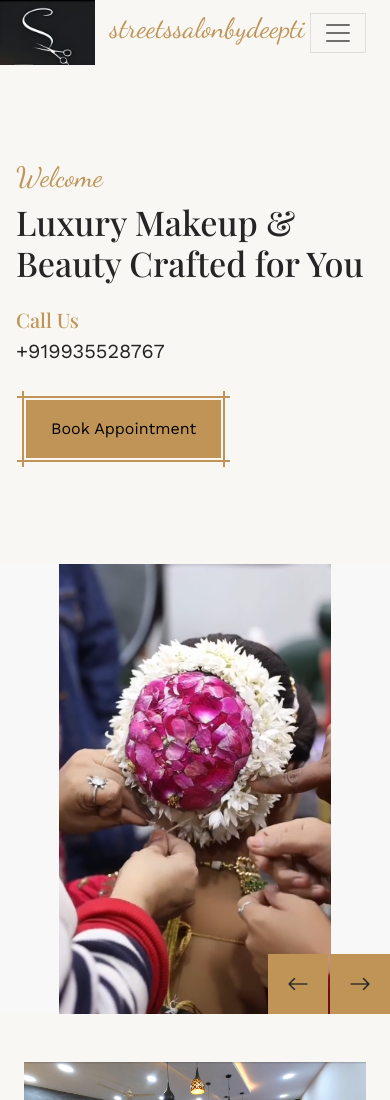
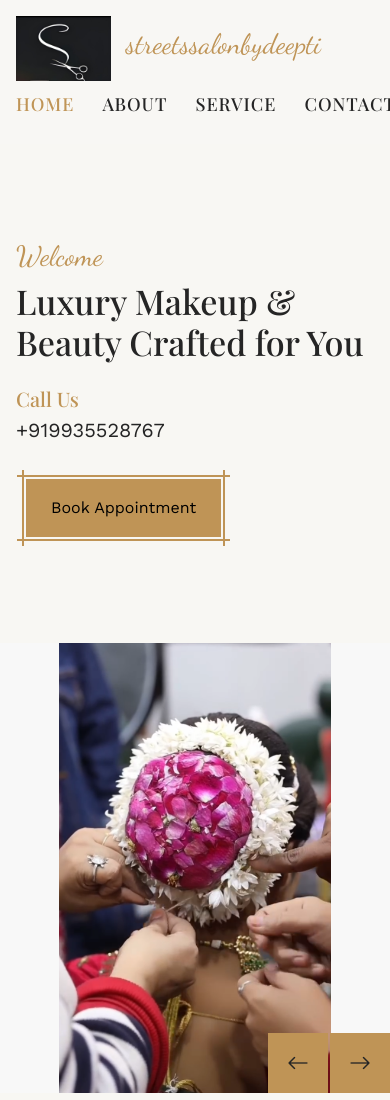
Before and after one commit to pieoto/streetssalonbydeeptiweb, a plain HTML site: page index.html in a window 390 px wide. Shown: the top 1100 px of the page. Drawn offline with nearby package versions, Linux system fonts and the light colour scheme.

Commit message:
Update index.html

```diff
--- a/index.html
+++ b/index.html
@@ -46,42 +46,27 @@
 
     <!-- Navbar Start -->
 <div class="container-fluid bg-light sticky-top p-0">
-        <nav class="navbar navbar-expand-lg navbar-light p-0">
+    <nav class="navbar navbar-light p-3">
+        <!-- Logo + Text -->
         <a href="index.html" class="navbar-brand d-flex align-items-center me-0" style="padding: 0; margin: 0;">
             <img src="img/logosalon.jpg" alt="Salon Logo" style="height:65px; width:auto; object-fit:contain;">
-
-                <!-- Text beside logo with spacing -->
             <h1 class="font-dancing-script text-primary animated slideInLeft"
                 style="margin-left: 15px; font-size: 28px;">
                 streetssalonbydeepti
             </h1>
         </a>
 
-
-
-
-
-
-            <button type="button" class="navbar-toggler me-4" data-bs-toggle="collapse"
-                data-bs-target="#navbarCollapse">
-                <span class="navbar-toggler-icon"></span>
-            </button>
-
-            <div class="collapse navbar-collapse p-3" id="navbarCollapse">
-                <div class="navbar-nav mx-auto">
+        <!-- Navigation links always visible -->
+        <div class="navbar-nav mx-auto d-flex flex-row gap-3">
             <a href="index.html" class="nav-item nav-link active">Home</a>
             <a href="about.html" class="nav-item nav-link">About</a>
             <a href="service.html" class="nav-item nav-link">Service</a>
-
-
             <a href="contact.html" class="nav-item nav-link">Contact</a>
-                </div>
         </div>
     </nav>
 </div>
+<!-- Navbar End -->
 
-
-    <!-- Navbar End -->
 
 
     <!-- Hero Start -->
```
Lines whose indentation alone changed are shown as unchanged.
